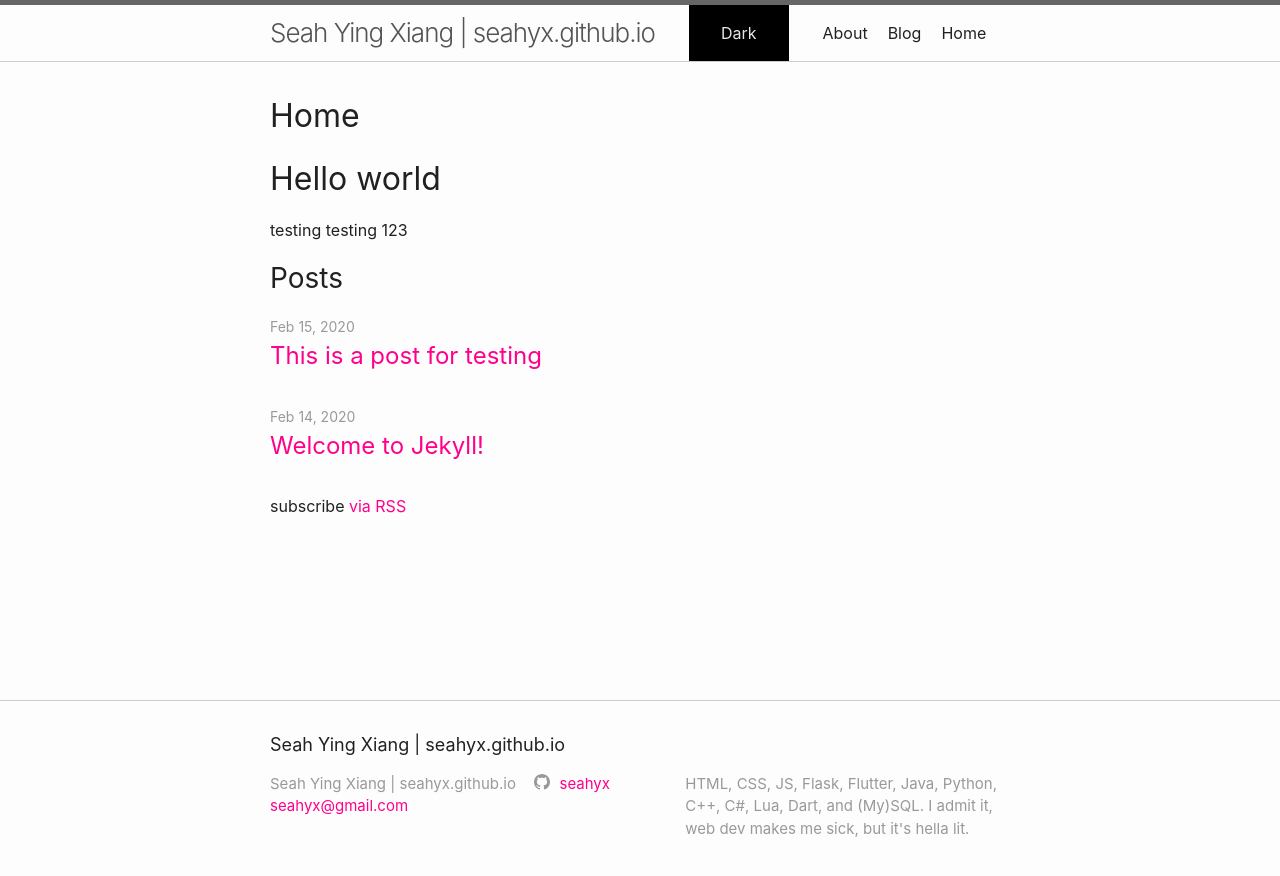
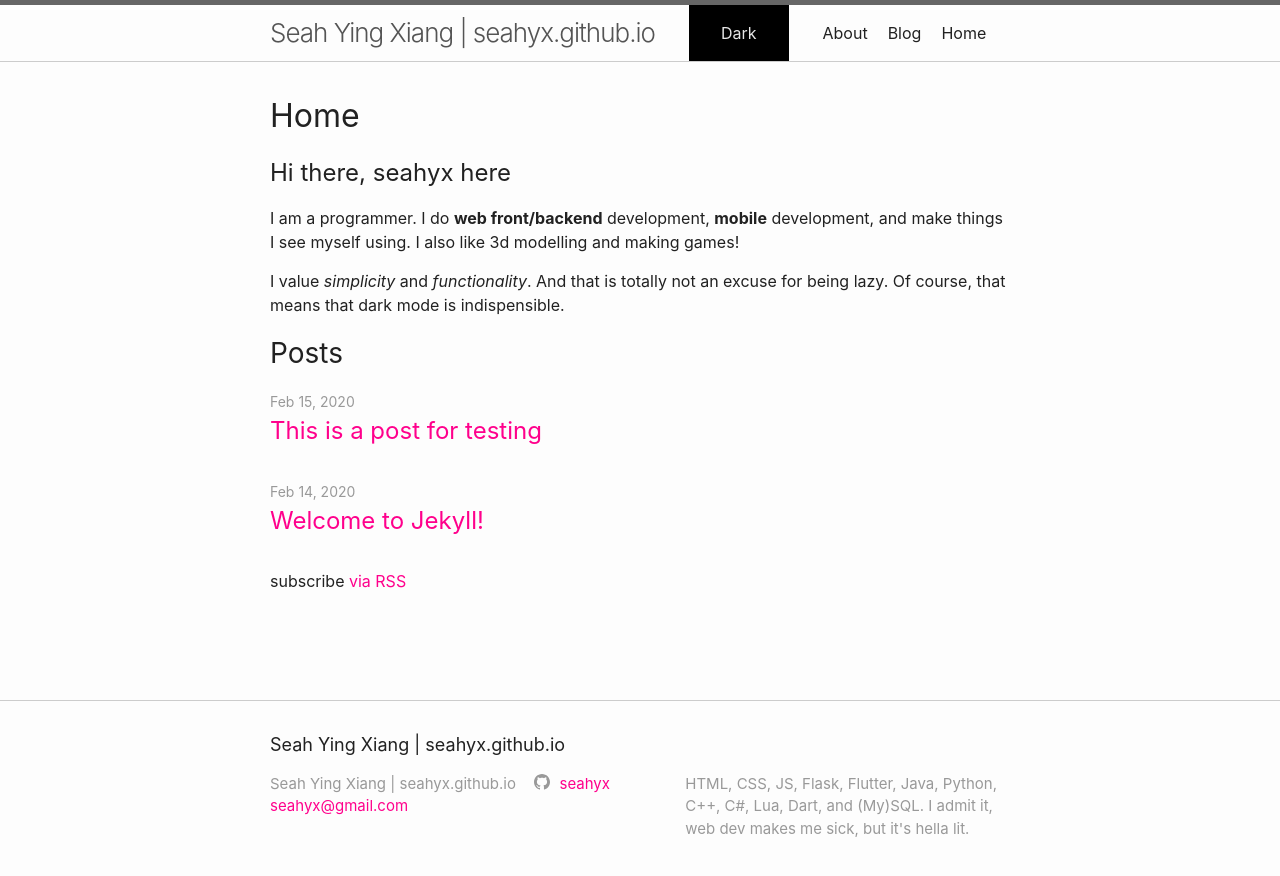
Before and after one commit to seahyx/seahyx.github.io, a Jekyll site: the page built from index.md, in a window 1280 px wide. Shown: the top 876 px of the page. Built offline with Jekyll 4.4.1, drawn with Linux system fonts in a browser that asks for light colours.

Commit message:
Added initial description for home page

```diff
--- a/index.md
+++ b/index.md
@@ -3,6 +3,8 @@ layout: home
 title: Home
 ---
 
-# Hello world
+## Hi there, seahyx here
 
-testing testing 123
+I am a programmer. I do **web front/backend** development, **mobile** development, and make things I see myself using. I also like 3d modelling and making games!
+
+I value *simplicity* and *functionality*. And that is totally not an excuse for being lazy. Of course, that means that dark mode is indispensible.
```
